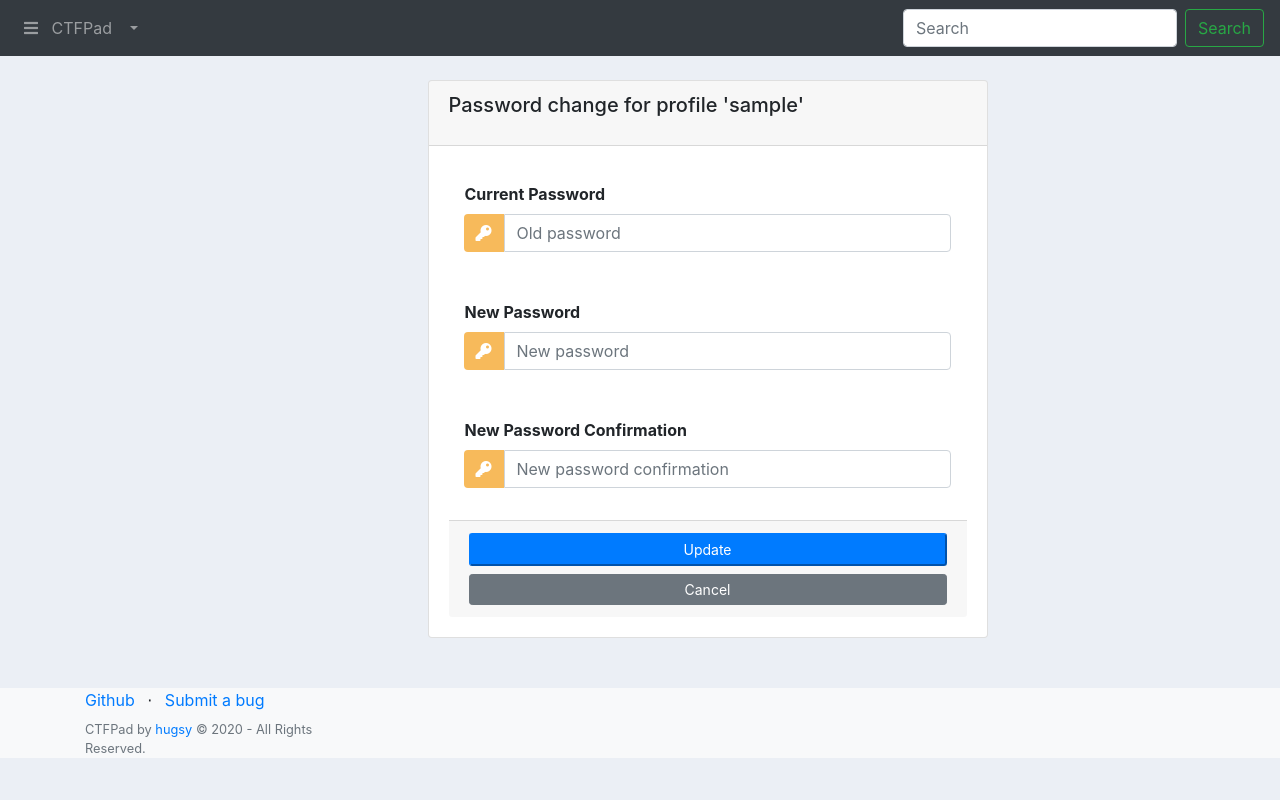
After one commit to hugsy/ctfhub, a Django app: page /users/edit/change-password/ in a window 1280 px wide. The commit adds this page. Run offline with Django 3.2, Linux system fonts and the light colour scheme; the visitor is signed in with stand-in values (Sample User, id 1); some libraries are stand-ins or nearby versions.

Commit message:
user can change name, email and password

```diff
--- /dev/null
+++ b/ctfpad/templates/users/edit_advanced_change_password.html
@@ -0,0 +1,69 @@
+{%  extends 'ctfpad/main.html' %}
+
+{% block content %}
+
+<br/>
+
+{% include 'snippets/messages.html' %}
+
+{{ form.errors }}
+
+<div style="padding-left: 33%;">
+
+    <div class="card" style="width: 35rem;">
+        <div class="card-header">
+            <h5 class="card-title">
+                <p class="card-header-title">Password change for profile '{{user.username}}'</p>
+            </h5>
+        </div>
+
+        <div class="card-body">
+            <form class="form" method="POST" enctype="multipart/form-data">
+                {% csrf_token %}
+                <div class="modal-body">
+                    <label class="label"><strong>Current Password</strong></label>
+                    <div class="input-group mb-3">
+                        <div class="input-group-append">
+                            <span class="input-group-text">
+                                <i class="fas fa-key"></i>
+                            </span>
+                        </div>
+                        <input type="password" id="{{form.old_password.id_for_label}}" name="{{form.old_password.html_name }}" placeholder="{{form.old_password.label}}" value="" class="form-control" required />
+                    </div>
+                </div>
+
+                <div class="modal-body">
+                    <label class="label"><strong>New Password</strong></label>
+                    <div class="input-group mb-3">
+                        <div class="input-group-append">
+                            <span class="input-group-text">
+                                <i class="fas fa-key"></i>
+                            </span>
+                        </div>
+                        <input type="password" id="{{form.new_password1.id_for_label}}" name="{{form.new_password1.html_name }}" placeholder="{{form.new_password1.label}}" value="" class="form-control" required />
+                    </div>
+                </div>
+
+                <div class="modal-body">
+                    <label class="label"><strong>New Password Confirmation</strong></label>
+                    <div class="input-group mb-3">
+                        <div class="input-group-append">
+                            <span class="input-group-text">
+                                <i class="fas fa-key"></i>
+                            </span>
+                        </div>
+                        <input type="password" id="{{form.new_password2.id_for_label}}" name="{{form.new_password2.html_name }}" placeholder="{{form.new_password2.label}}" value="" class="form-control" required />
+                    </div>
+                </div>
+
+                <div class="card-footer text-muted">
+                    <div class="control card-footer-item">
+                        <button type="button" class="btn-primary btn-sm btn-block" onclick="this.form.submit();">Update</button>
+                        <button type="button" class="btn btn-secondary btn-sm btn-block" onclick="window.history.back();">Cancel</button>
+                    </div>
+                </div>
+            </form>
+        </div>
+    </div>
+</div>
+{% endblock %}
--- a/ctfpad/urls.py
+++ b/ctfpad/urls.py
@@ -22,6 +22,8 @@ urlpatterns = [
     path("users/add/", views.users.MemberCreateView.as_view(), name="users-register"),
     path("users/delete/<int:pk>/", views.users.MemberDeleteView.as_view(), name="users-delete"),
     path("users/edit/<int:pk>/", views.users.MemberUpdateView.as_view(), name="users-update"),
+    path("users/edit/advanced/<int:pk>/", views.users.UserUpdateView.as_view(), name="users-update-advanced"),
+    path("users/edit/change-password/", views.users.UserPasswordUpdateView.as_view(), name="users-update-password"),
     path("users/<int:pk>/", views.users.MemberDetailView.as_view(), name="users-detail"),
     path("users/<int:pk>/select-ctf/", views.users.MemberMarkAsSelectedView.as_view(), name="users-select"),
 
--- a/ctfpad/views/users.py
+++ b/ctfpad/views/users.py
@@ -3,6 +3,7 @@ from django.contrib import auth, messages
 from django.contrib.auth.mixins import LoginRequiredMixin
 from django.contrib.auth.models import User
 from django.contrib.messages.views import SuccessMessageMixin
+from django.forms.models import BaseModelForm
 from django.http.request import HttpRequest
 from django.http.response import Http404, HttpResponse
 from django.shortcuts import redirect, render
@@ -15,16 +16,17 @@ from django.views.generic import (
     DetailView,
 )
 from django.contrib.auth.views import (
-    LoginView,
+    LoginView, PasswordChangeView,
     PasswordResetConfirmView,
     PasswordResetView,
 )
 
 from ctfpad.models import Challenge, Member, Team
-from ctfpad.forms import MemberCreateForm, MemberMarkAsSelectedForm, MemberUpdateForm
+from ctfpad.forms import MemberCreateForm, MemberMarkAsSelectedForm, MemberUpdateForm, UserUpdateForm
 from ctfpad.decorators import only_if_authenticated_user
 from ctfpad.mixins import RequireSuperPowersMixin
 from ctftools.settings import HEDGEDOC_URL
+
 
 class CtfpadLogin(LoginView):
     template_name = "users/login.html"
@@ -44,6 +46,39 @@ def logout(request: HttpRequest) -> HttpResponse:
     """
     auth.logout(request)
     return redirect("ctfpad:home")
+
+
+class UserUpdateView(LoginRequiredMixin, SuccessMessageMixin, UpdateView):
+    model = User
+    success_url = reverse_lazy('ctfpad:dashboard')
+    template_name = "users/edit_advanced.html"
+    login_url = "/users/login/"
+    redirect_field_name = "redirect_to"
+    success_message = "User settings successfully updated"
+    form_class = UserUpdateForm
+
+    def get(self, request, *args, **kwargs):
+        self.object = self.get_object()
+        if not request.user.member.has_superpowers and self.object.pk != request.user.id:
+            raise Http404()
+        return super().get(request, *args, **kwargs)
+
+    def form_valid(self, form: BaseModelForm) -> HttpResponse:
+        password = form.cleaned_data["current_password"]
+        if not self.request.user.check_password(password):
+            messages.error(self.request, "Incorrect password")
+            return redirect("ctfpad:users-update-advanced", self.request.user.member.id)
+        return super().form_valid(form)
+
+
+class UserPasswordUpdateView(LoginRequiredMixin, SuccessMessageMixin, PasswordChangeView):
+    model = User
+    success_url = reverse_lazy('ctfpad:user-logout')
+    template_name = "users/edit_advanced_change_password.html"
+    login_url = "/users/login/"
+    redirect_field_name = "redirect_to"
+    success_message = "Password successfully updated, please log back in."
+
 
 
 class MemberCreateView(SuccessMessageMixin, CreateView):
```
Also changed, not shown: ctfpad/forms.py (+13 -0 lines), ctfpad/templates/snippets/notification.html (deleted, +0 -16 lines), ctfpad/templates/users/edit.html (+12 -2 lines), ctfpad/templates/users/edit_advanced.html (added, +69 -0 lines), README.md, 1 other file.
